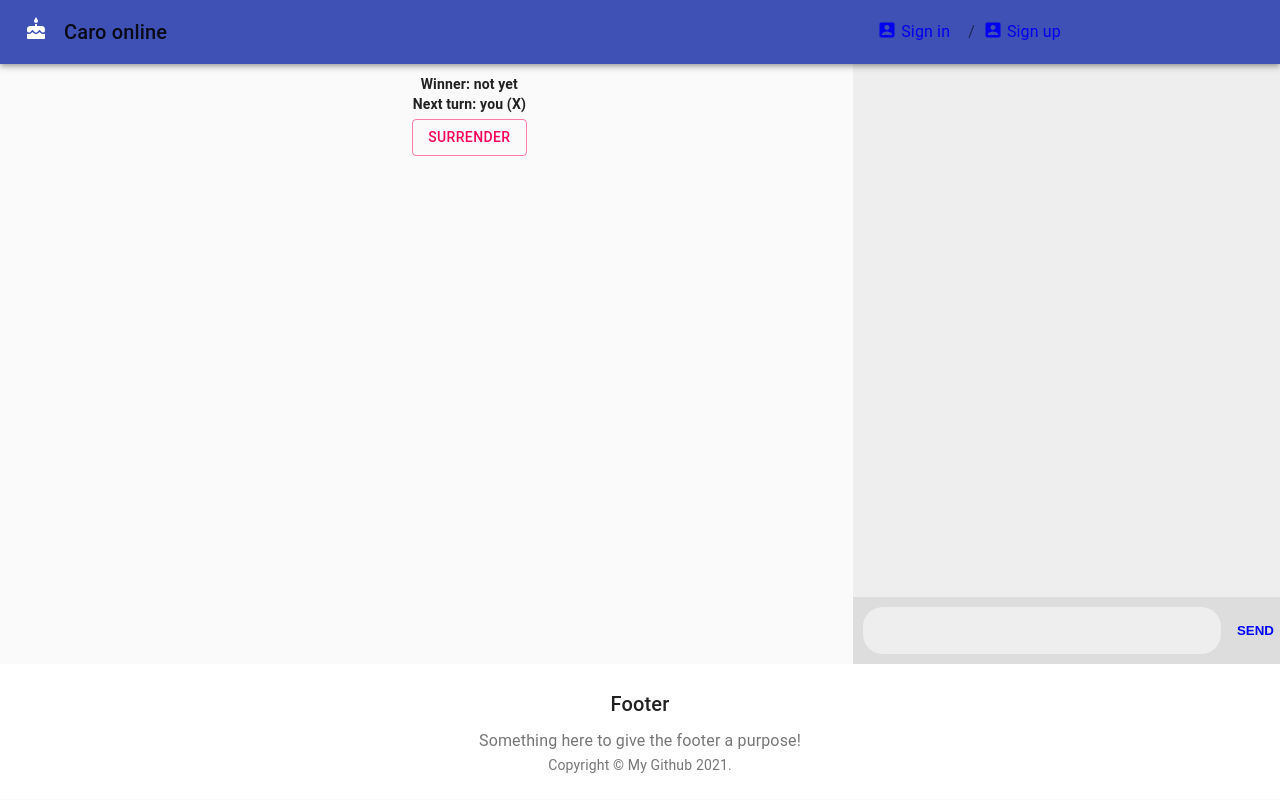
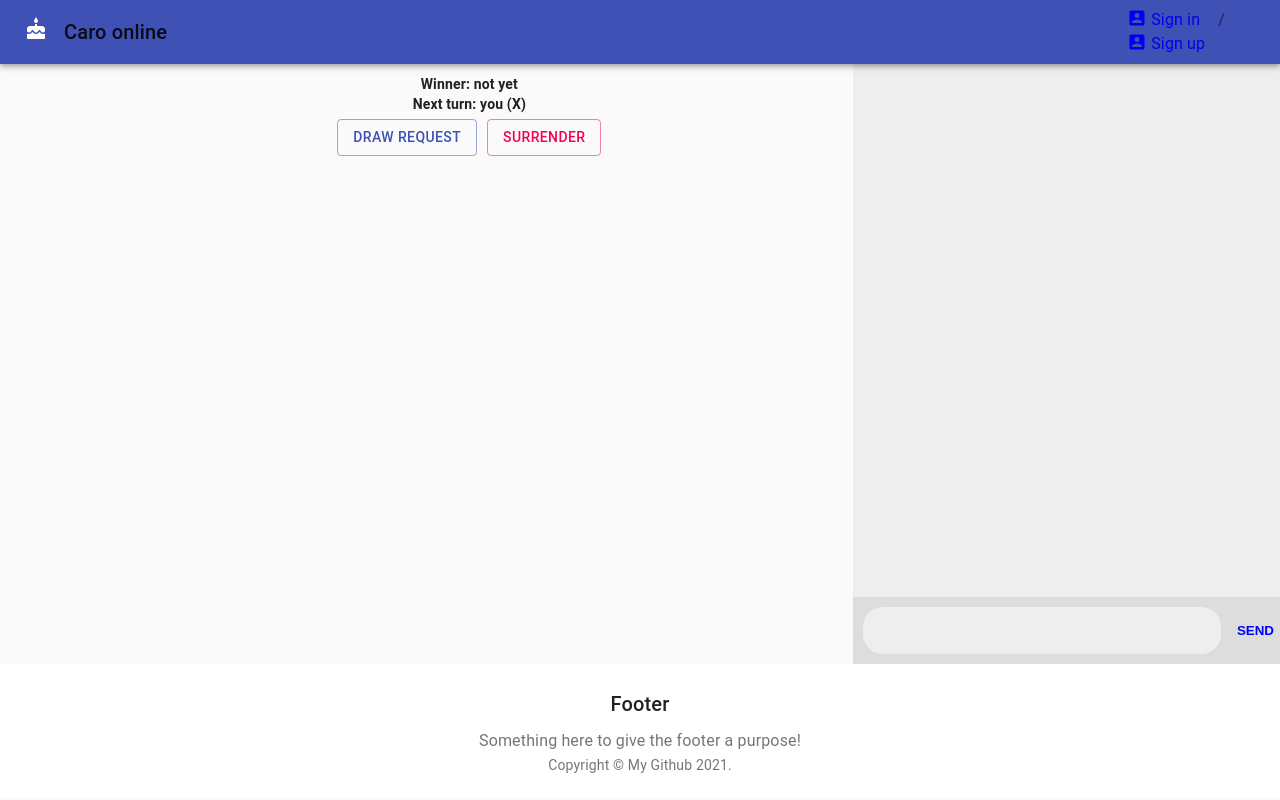
Before and after one commit to NguyenfromVN/CaroOnline, a React (Create React App) app in the folder src/front-end/: page /board in a window 1280 px wide. Built offline with nearby package versions, Linux system fonts and the light colour scheme; no server answers.

Commit message:
BE: changed GET to POST, FE: call api surrender

```diff
--- a/src/front-end/src/App.js
+++ b/src/front-end/src/App.js
@@ -37,7 +37,7 @@ const useStyles = makeStyles((theme) => ({
     },
     breadCrumbsBlock: {
         display: 'flex',
-        marginLeft: 700,
+        marginLeft: 950, //thích hợp cho browser có độ phóng to là 110%
     },
     link: {
         display: 'flex',
--- a/src/front-end/src/api/userApi.js
+++ b/src/front-end/src/api/userApi.js
@@ -39,7 +39,7 @@ const userApi = {
         return response;
     },
     getBoard: async function (boardId) {
-        const url = '/board/get_board/'+boardId;
+        const url = '/board/get_board/' + boardId;
         let response;
         try {
             response = await axiosClient.get(url);
@@ -87,6 +87,13 @@ const userApi = {
         const url = '/get_leaderboard';
         const response = await axiosClient.get(url);
         return response;
+    },
+    surrender: async function (boardId) {
+        const url = `/board/surrender`;
+        const response = await axiosClient.post(url, {
+            boardId: boardId,
+        });
+        return response;
     }
 }
 
--- a/src/front-end/src/components/Board/gameInfo.js
+++ b/src/front-end/src/components/Board/gameInfo.js
@@ -1,18 +1,28 @@
 import React from 'react';
 import { Button } from '@material-ui/core';
+import api from '../../api/userApi';
 
 const GameInfo = (props) => {
     const username = localStorage.getItem("username");
+    const boardId = props.board.boardId;
     const isPlayer = (username == props.board.userId1 || username == props.board.userId2);
     const winnerText = (props.board.winner ? props.board.winner : "not yet");
     const nextTurnChar = (props.board.nextTurn == props.board.userId1 ? 'X' : 'O');
     const nextTurnText = (isPlayer ? (username == props.board.nextTurn ? `you (${nextTurnChar})` : `opponent (${nextTurnChar})`) : `${props.board.nextTurn} (${nextTurnChar})`);
 
+    const handleSurrender = async () => {
+        const res = await api.surrender(boardId);
+        // api này trả về 1 trường duy nhất là winner -> cách lấy: res.winner
+    }
+
     return (
         <div className="game-info-frame">
             <div>Winner: {winnerText}</div>
             <div>Next turn: {props.board.winner ? '---' : nextTurnText}</div>
-            <Button variant="outlined" color="secondary" style={{ margin: "5px 5px" }} disabled={!isPlayer || !!props.board.winner}>
+            <Button variant="outlined" color="primary" style={{ margin: "5px 5px" }} disabled={!isPlayer || !!props.board.winner}>
+                Draw request
+            </Button>
+            <Button onClick={handleSurrender} variant="outlined" color="secondary" style={{ margin: "5px 5px" }} disabled={!isPlayer || !!props.board.winner}>
                 Surrender
             </Button>
         </div>
```
Also changed, not shown: 1 other file (tests, documents, lock files or other folders).
